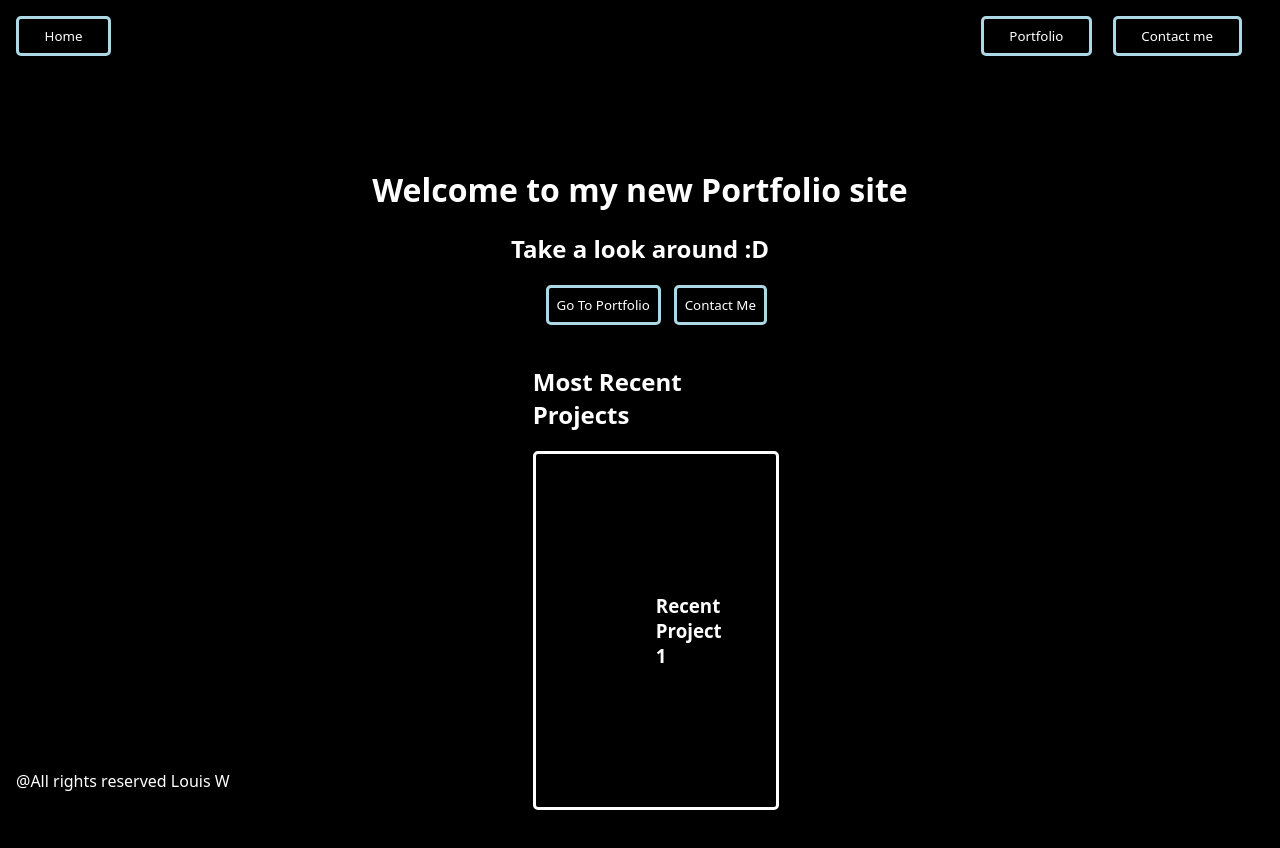
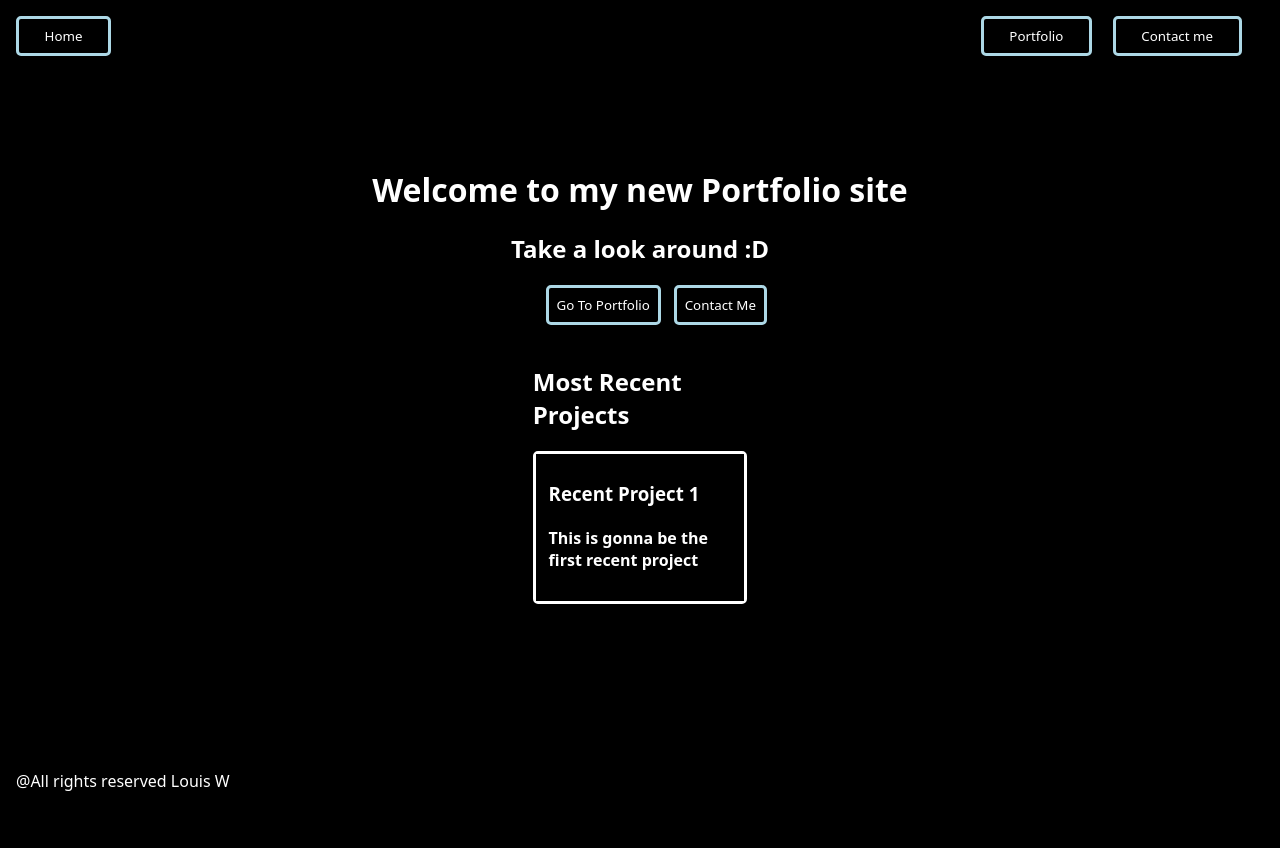
Before and after one commit to LouisWdev/myPortfolio, a React (Vite) app: page / in a window 1280 px wide. After the commit the page ends 800 px from the top, so only its background shows below. Built offline with nearby package versions, Linux system fonts and the light colour scheme.

Commit message:
Home page

```diff
--- a/src/pages/Home.tsx
+++ b/src/pages/Home.tsx
@@ -13,8 +13,10 @@ const Home = () => {
         <RecentContainer>
             <RecentProjectText>Most Recent Projects</RecentProjectText>
              <RecentProjectCard>
-                  <ProjectCardTitle>Recent Project 1</ProjectCardTitle>
-                  <ProjectCardDescription></ProjectCardDescription>
+                 <ProjectCardTextContainer>
+                    <ProjectCardTitle>Recent Project 1</ProjectCardTitle>
+                    <ProjectCardDescription>This is gonna be the first recent project</ProjectCardDescription>
+                 </ProjectCardTextContainer>
              </RecentProjectCard>
         </RecentContainer>
     </HomeContainer>
@@ -68,21 +70,28 @@ const ContactButton = styled.button`
 
 const RecentContainer = styled.div`
      margin: 5vh 41vw;
+     padding: 0;
 `;
 
 const RecentProjectText = styled.h2`
 `;
 
+/* RECENT PROJECT CARD */
 const RecentProjectCard = styled.div`
       border: solid white 3px;
       border-radius: 5px;
-      padding: 15vh;
       position: relative;
+
 `;
 
 const ProjectCardTitle = styled.h3`
 `;
 
-const ProjectCardDescription = styled.h3``;
+const ProjectCardDescription = styled.h4`
+`;
+
+const ProjectCardTextContainer = styled.div`
+      padding: 1vh 1vw;
+`;
 
 const ProjectCardImage = styled.h3``;
```
